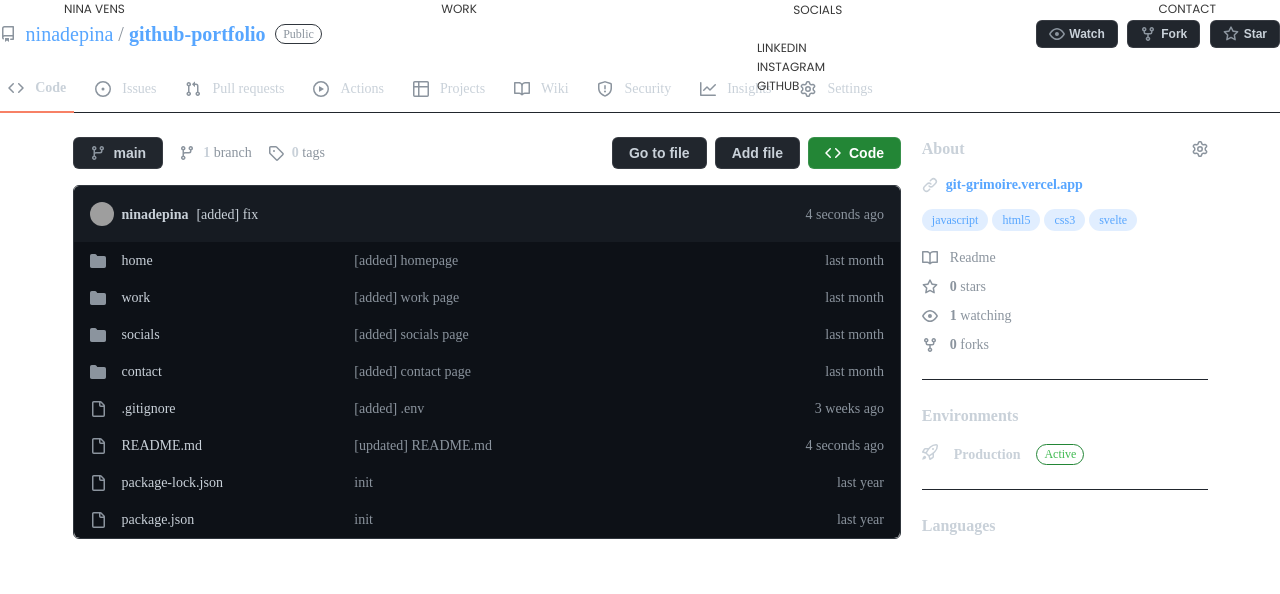
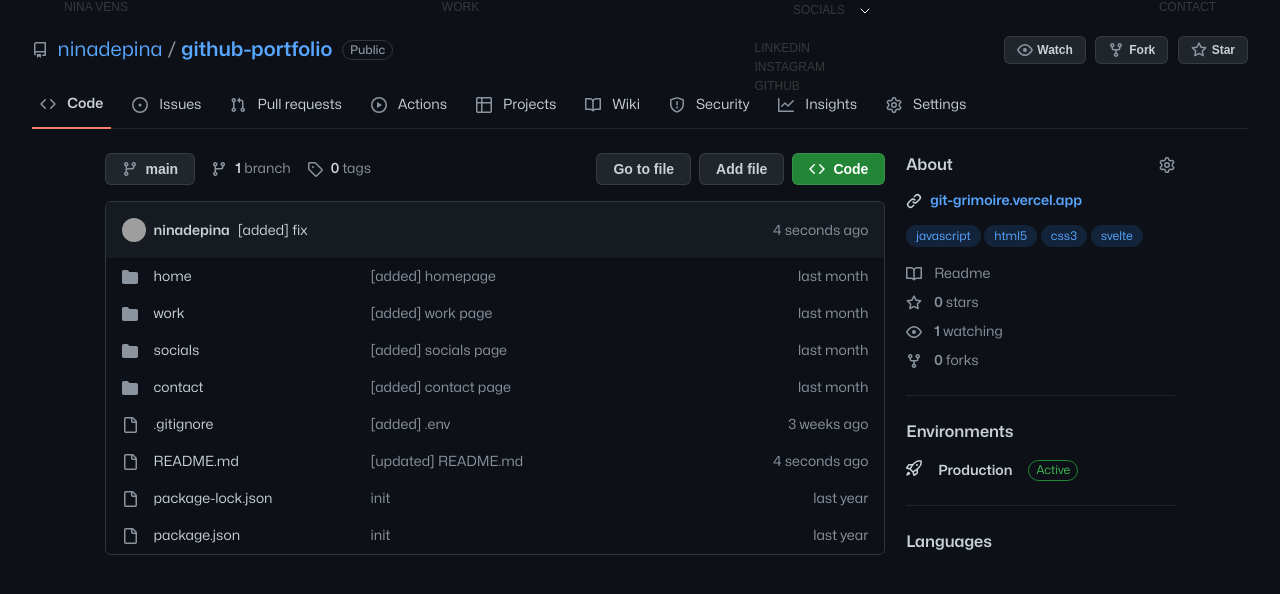
Before and after one commit to ninadepina/git-grimoire, a SvelteKit app: page / in a window 1280 px wide. Shown: the top 594 px of the page. Built offline with nearby package versions, Linux system fonts and the light colour scheme; grey boxes are pictures that could not be loaded.

Commit message:
[changed] global css

```diff
--- a/src/app.css
+++ b/src/app.css
@@ -1,14 +1,33 @@
-@import url('https://fonts.googleapis.com/css2?family=Poppins:ital,wght@0,100;0,200;0,300;0,400;0,500;0,600;0,700;0,800;0,900;1,100;1,200;1,300;1,400;1,500;1,600;1,700;1,800;1,900&display=swap');
+@font-face {
+	font-family: 'Mona-Sans';
+	src: url('/Mona-Sans.ttf') format('truetype');
+}
 
 *,
 *::after,
 *::before {
-    margin: 0;
+	margin: 0;
 	padding: 0;
 	box-sizing: border-box;
+	outline: none;
+	user-select: none;
 }
 
 :root {
-	--font-family-normal: Omnes, sans-serif;
+	--font-family-normal: 'Mona-Sans', sans-serif;
 	--font-family-bold: OmnesBold, sans-serif;
 }
+
+body {
+	color: red;
+	font-family: var(--font-family-normal);
+	background-color: #0d1117;
+}
+
+main {
+	padding: 1em 2em;
+}
+
+li {
+	list-style: none;
+}
```
